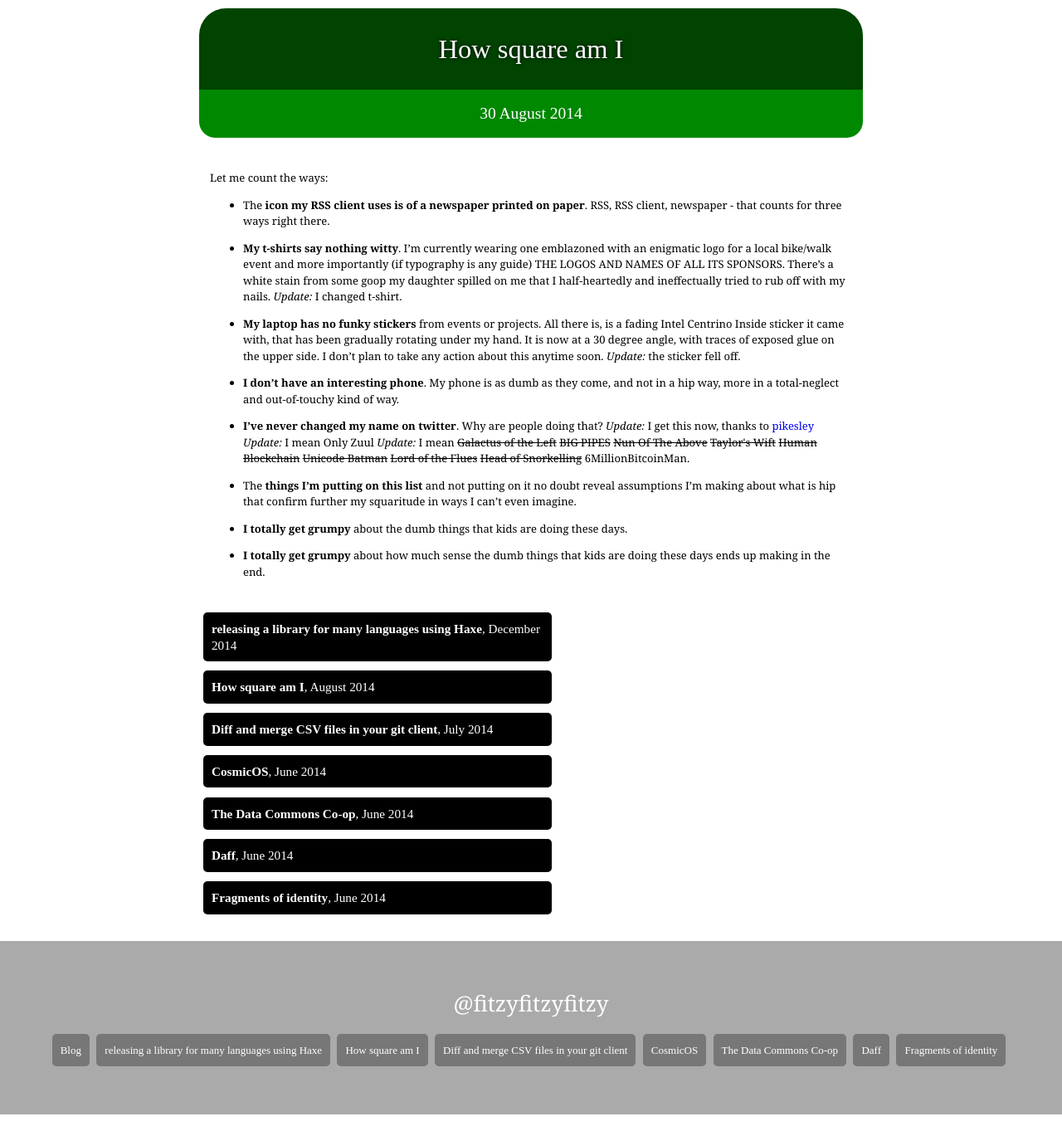
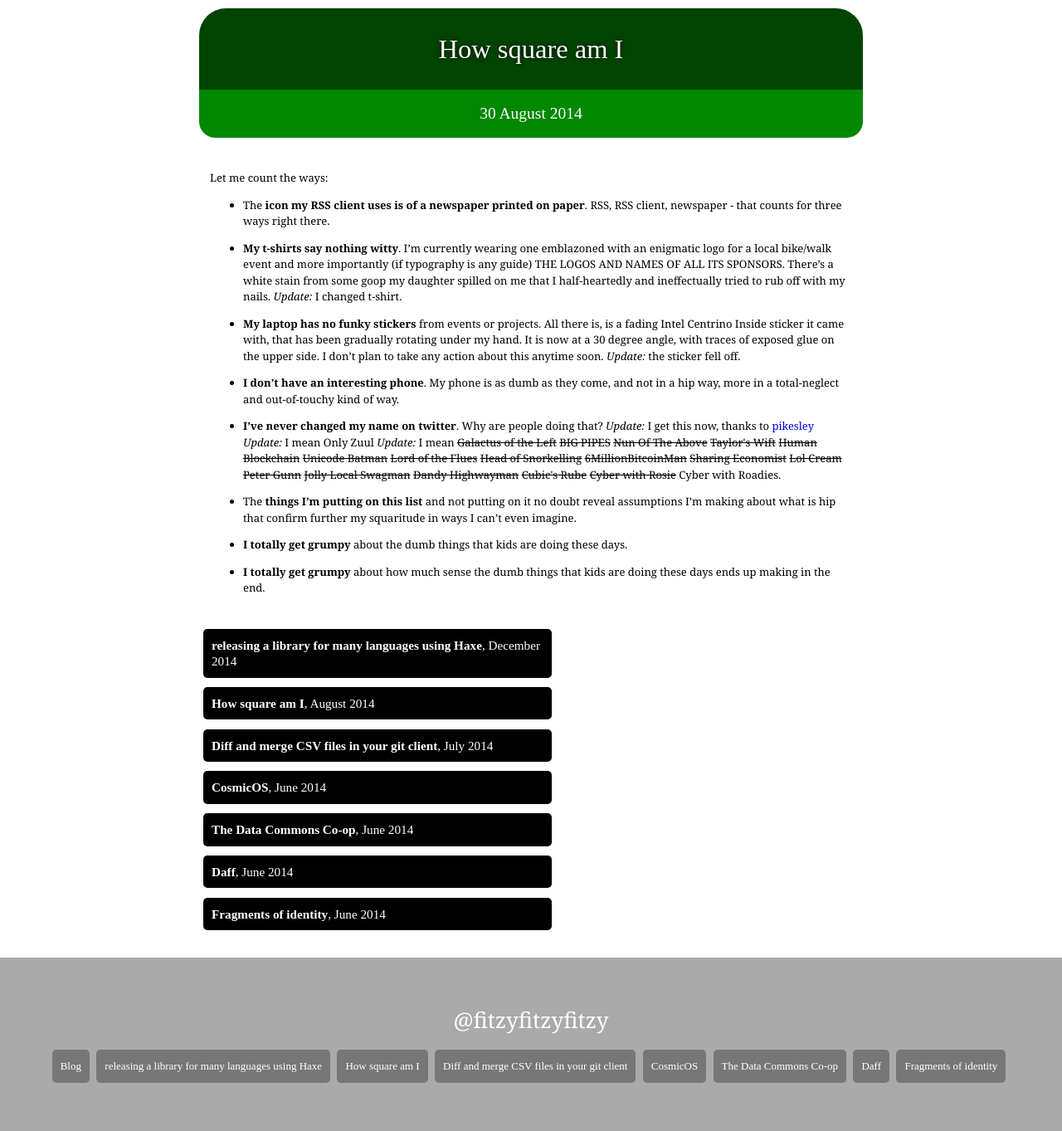
Before and after one commit to paulfitz/paulfitz.github.io, a Jekyll site: the page built from _posts/2014-08-30-square.md, in a window 1280 px wide. Shown: the whole page at 83% size. Built offline with Jekyll 4.4.1, drawn with Linux system fonts in a browser that asks for light colours; some web fonts are replaced.

Commit message:
auto-pike

```diff
--- a/Gemfile
+++ b/Gemfile
@@ -3,4 +3,4 @@ source 'https://rubygems.org'
 ruby '2.0.0'
 
 gem 'mail', '2.5.3'
-gem 'jekyll', '~> 2.0.3'
+gem 'github-pages'
--- /dev/null
+++ b/_data/pikes.json
@@ -0,0 +1,19 @@
+[
+  "Galactus of the Left",
+  "BIG PIPES",
+  "Nun Of The Above",
+  "Taylor's Wift",
+  "Human Blockchain",
+  "Unicode Batman",
+  "Lord of the Flues",
+  "Head of Snorkelling",
+  "6MillionBitcoinMan",
+  "Sharing Economist",
+  "Lol Cream",
+  "Peter Gunn",
+  "Jolly Local Swagman",
+  "Dandy Highwayman",
+  "Cubic&#39;s Rube",
+  "Cyber with Rosie",
+  "Cyber with Roadies"
+]
```
Also changed, not shown: _posts/2014-08-30-square.md (+1 -1 lines), 1 other file.
